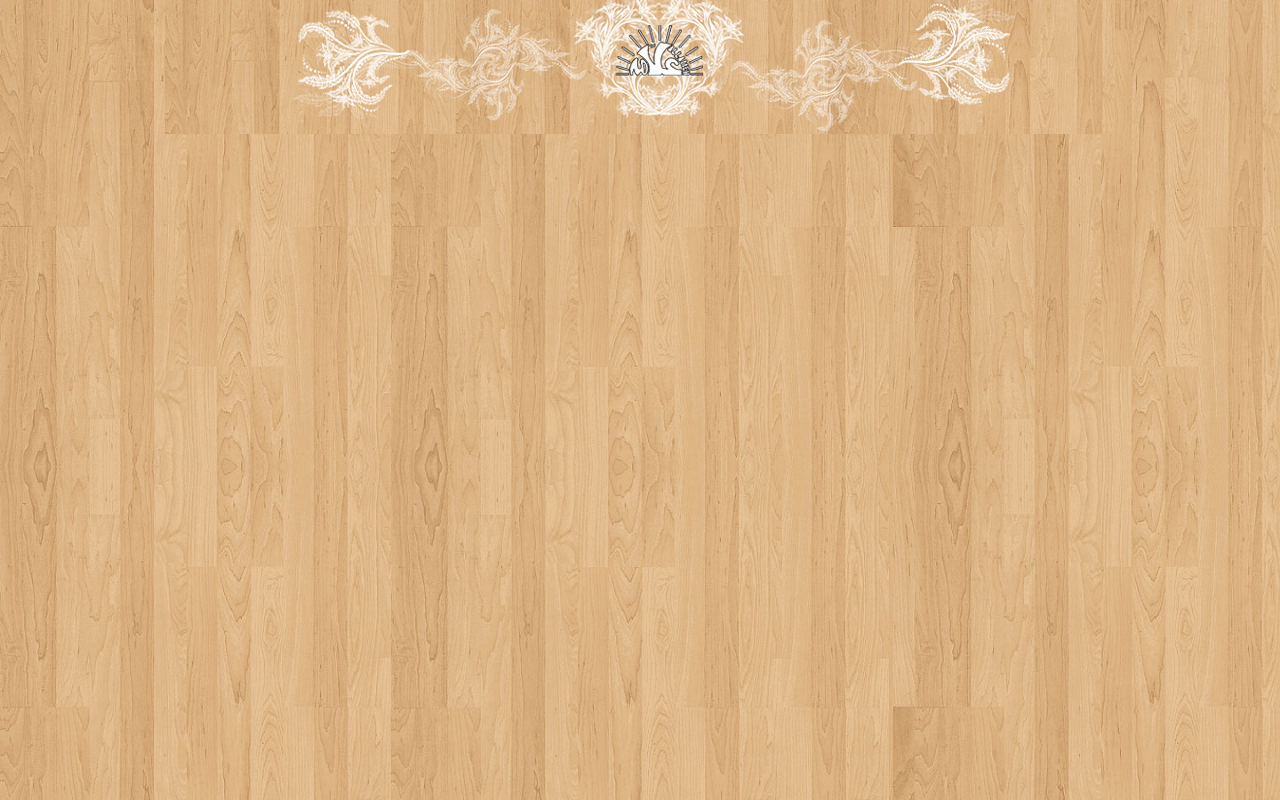
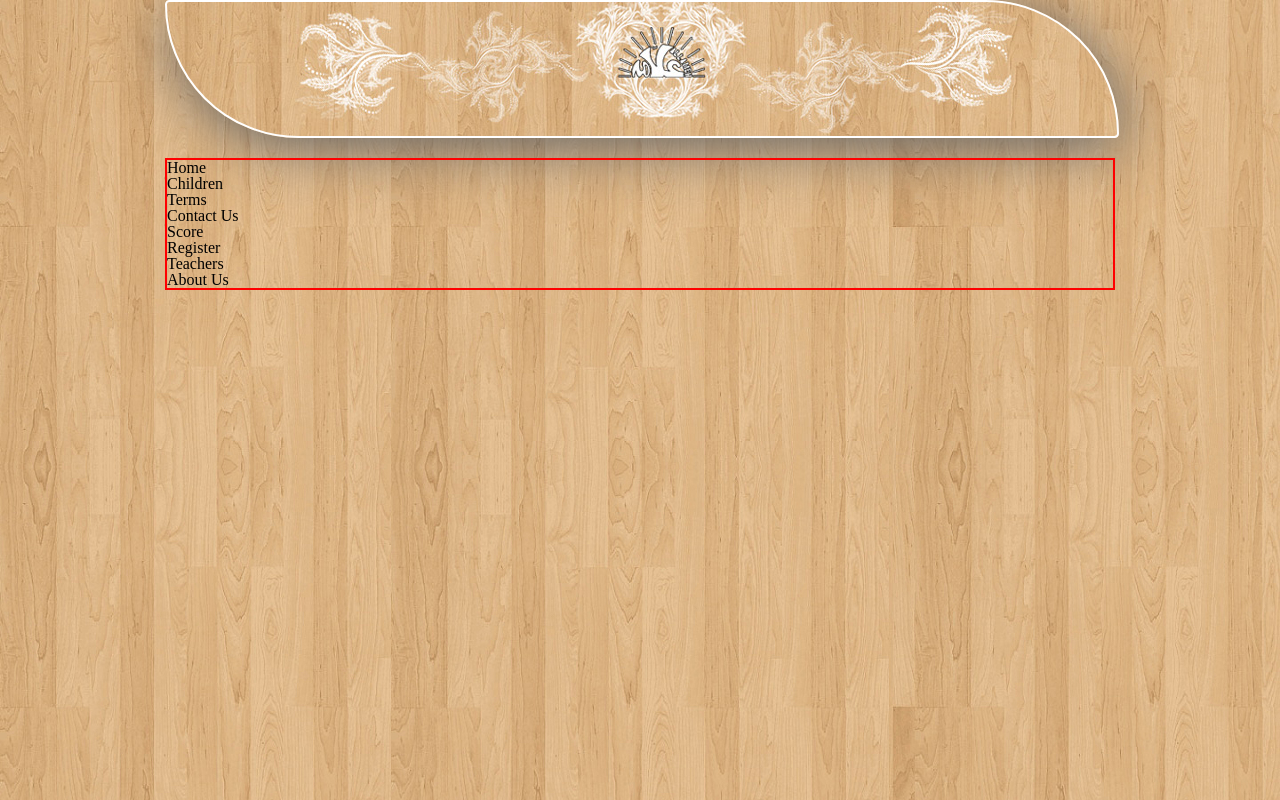
Before and after one commit to 1Tuts/allameh-w2-project, a PHP site: page / in a window 1280 px wide. Run offline with PHP 8.4, Linux system fonts and the light colour scheme.

Commit message:
Creat Menu

```diff
--- a/myWeb/index.html
+++ b/myWeb/index.html
@@ -12,6 +12,19 @@
 	<div class="container">
     	<div class="content">
         	<div class="header"></div>
+            <div class="menu" style="border:#FF0000 solid 2px">
+            	<ul>
+                	<li>Home</li>
+                    <li>Children</li>
+                    <li>Terms</li>
+                    <li>Contact Us</li>
+                    <li>Score</li>
+                    <li>Register</li>
+                    <li>Teachers</li>
+                    <li>About Us </li>
+                </ul>
+
+            </div>
         </div>
     </div>
     <div class="background">
--- a/myWeb/myCss.css
+++ b/myWeb/myCss.css
@@ -26,6 +26,12 @@ div.header{
 	background-image:url(images/header.jpg);
 	width:	950px;
 	height:	134px;
+	border:solid #FFF 2px;
+	border-radius:5px 150px;
+	box-shadow:5px 10px 60px #666666;
 
 
 	}
+div.menu {
+	margin-top:20px;
+	}
```
